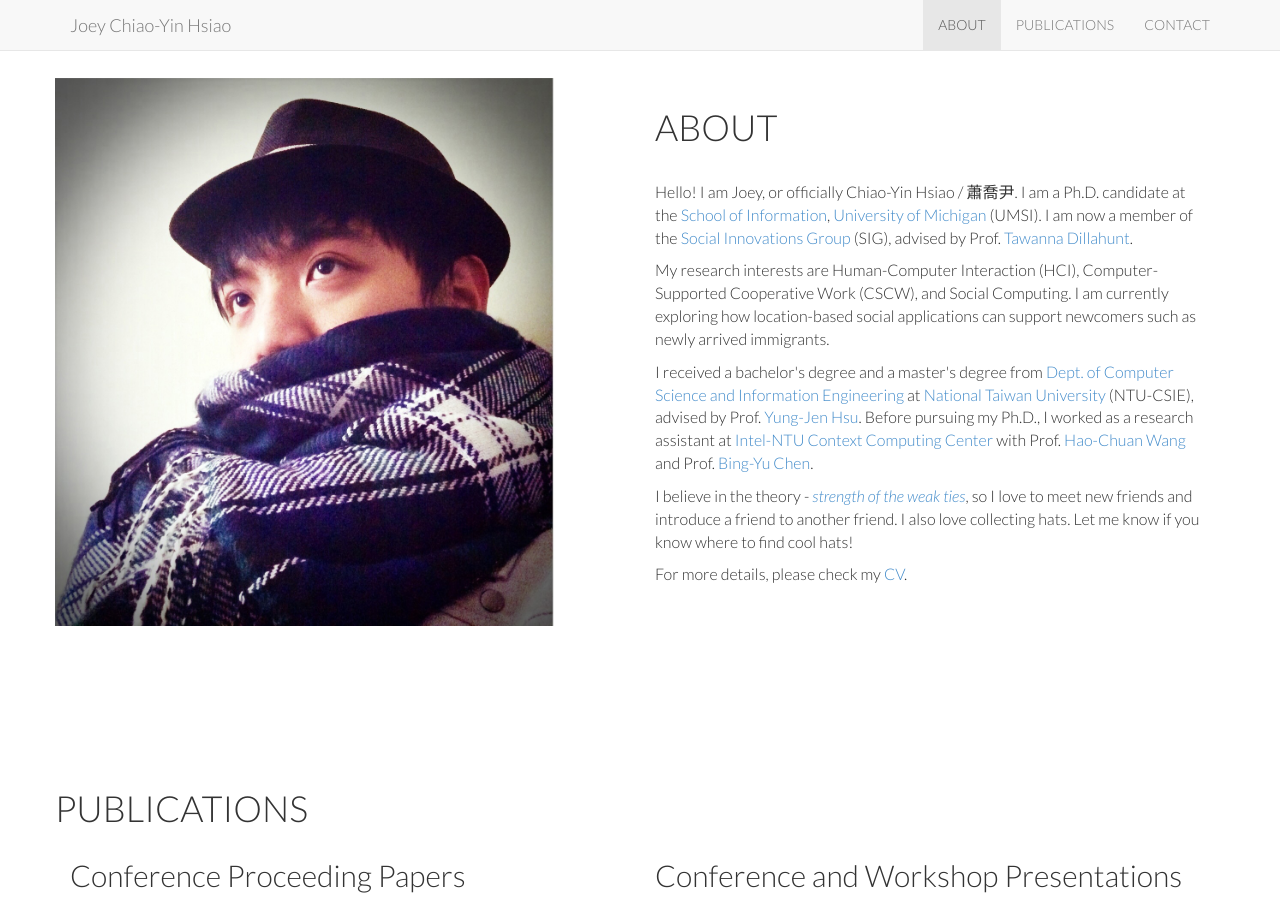
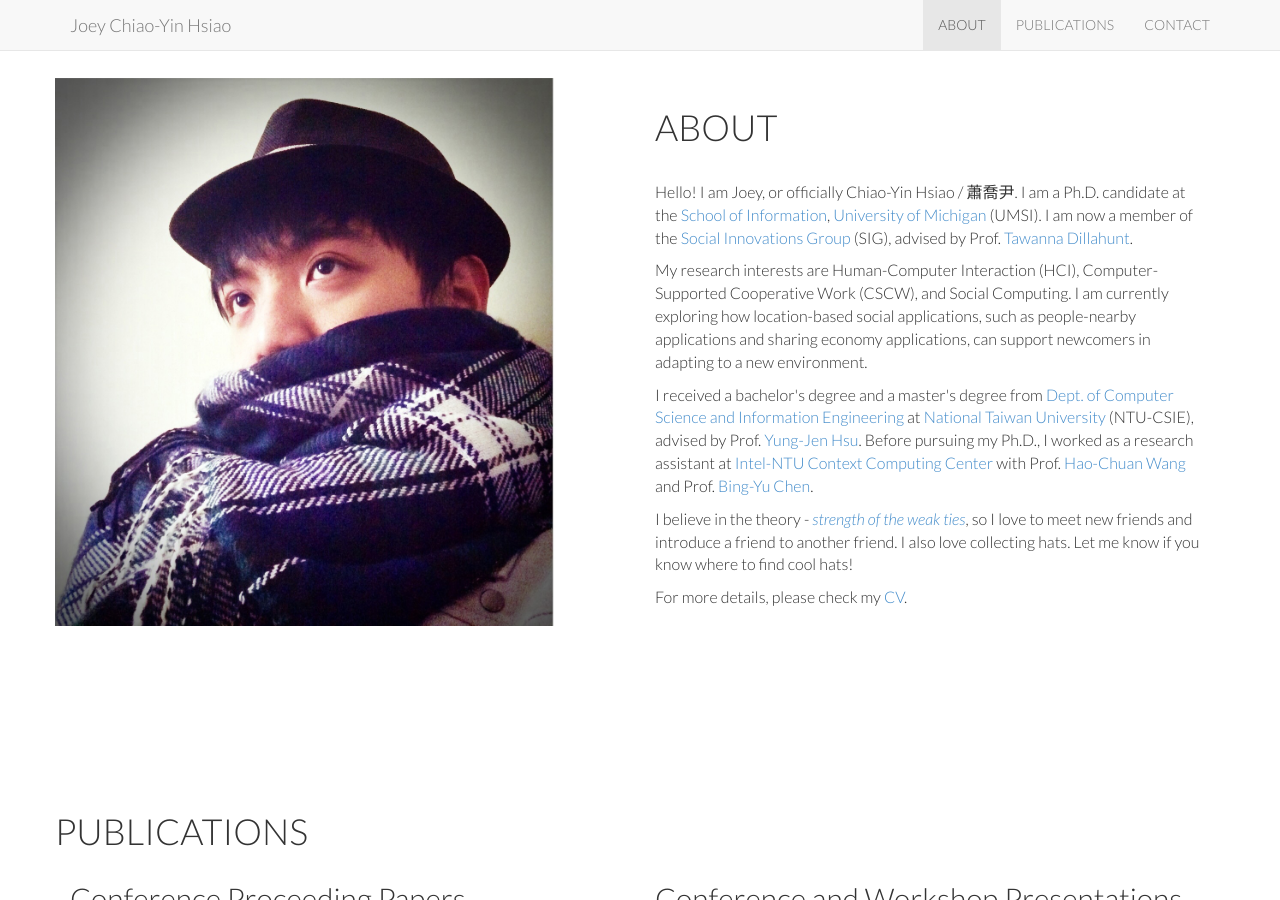
Before and after one commit to joeycyhsiao/joeycyhsiao.github.io, a Jekyll site: the page built from index.html, in a window 1280 px wide and 900 px high, scrolled down 683 px. Built offline with Jekyll 4.4.1, drawn with Linux system fonts in a browser that asks for light colours.

Commit message:
Update the about.html a little bit more

```diff
--- a/_includes/about.html
+++ b/_includes/about.html
@@ -14,7 +14,8 @@
 			  <p>
 			  My research interests are Human-Computer Interaction (HCI),
 			  Computer-Supported Cooperative Work (CSCW), and Social Computing.
-			  I am currently exploring how location-based social applications can support newcomers such as newly arrived immigrants.
+			  I am currently exploring how location-based social applications, such as people-nearby applications and sharing economy applications,
+			  can support newcomers in adapting to a new environment.
 			  </p>
 			  <p>
 			  I received a bachelor's degree and a master's degree from
```
